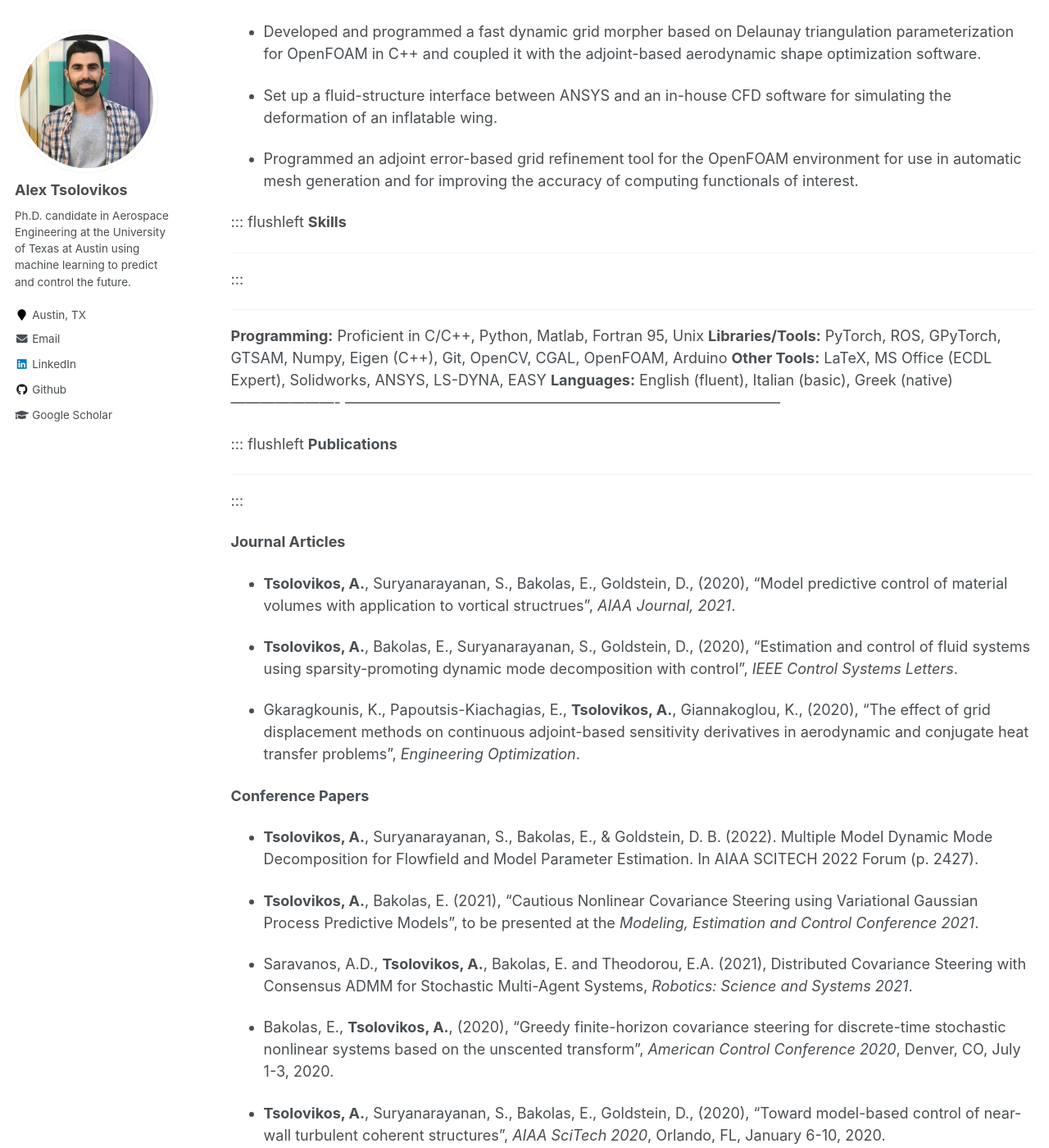
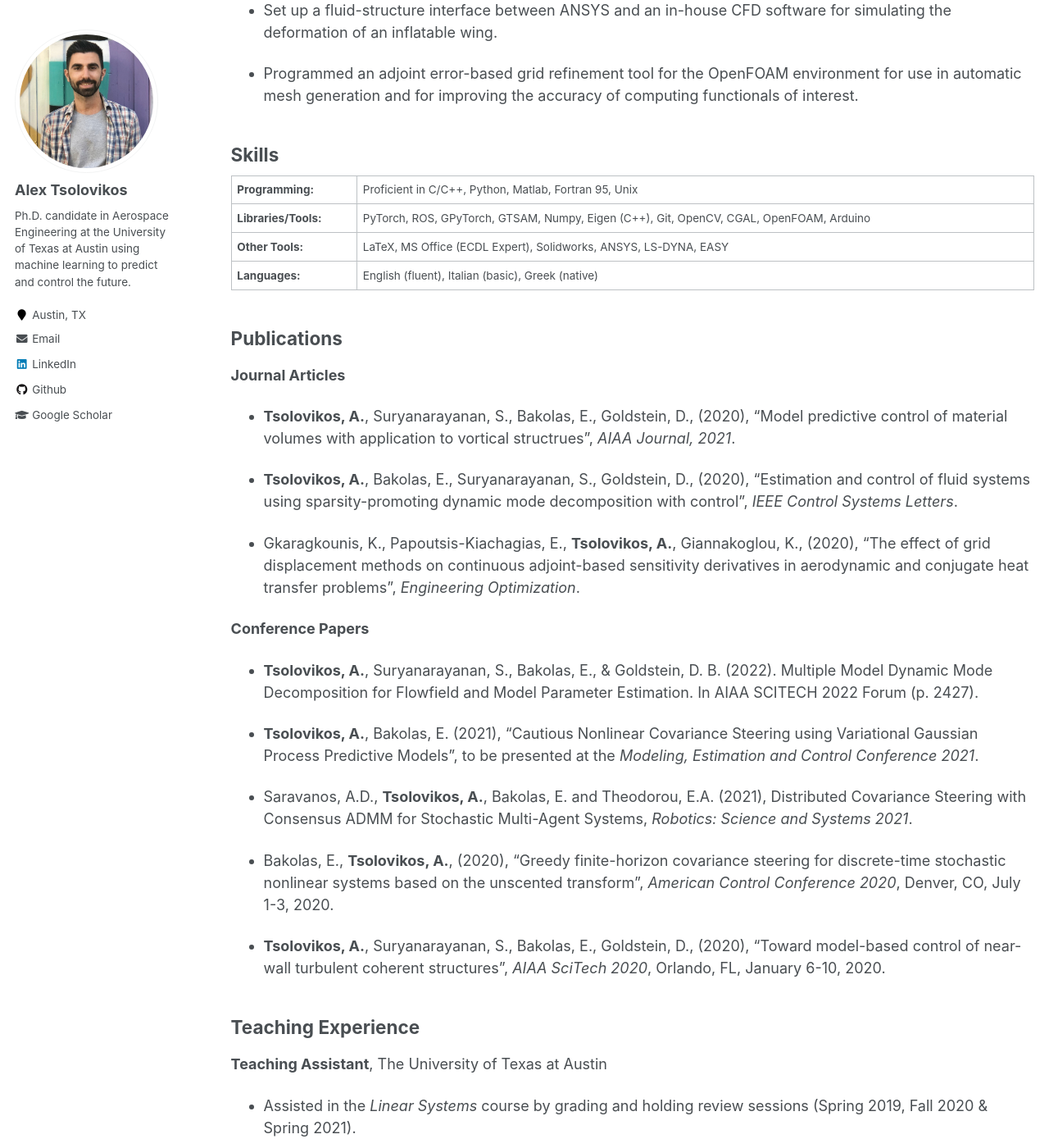
Before and after one commit to alextsolovikos/alextsolovikos.github.io, a Jekyll site: the page built from _pages/cv.md, in a window 1280 px wide and 1400 px high, scrolled down 2576 px. Shown: the whole window at 82% size. Built offline with Jekyll 4.4.1, drawn with Linux system fonts in a browser that asks for light colours; formulas are drawn with MathJax 3; some of the changed text lies outside the part shown.

Commit message:
Update cv.md

```diff
--- a/_pages/cv.md
+++ b/_pages/cv.md
@@ -46,11 +46,9 @@ Athens
     Parameterization -- Applications in the Adjoint-Based Aerodynamic
     Shape Optimization"*
 
-::: flushleft
+
 **Work Experience**
-
 ------------------------------------------------------------------------
-:::
 
 **Radar Machine Learning Intern**, Aptiv, Agoura Hills, CA
 
@@ -86,11 +84,9 @@ Athens
     vision, HD maps, GNSS, and odometry information, along with
     necessary data pipelines and visualization tools in Python.
 
-::: flushleft
+
 **Research Experience**
-
 ------------------------------------------------------------------------
-:::
 
 **Graduate Researcher**, The University of Texas at Austin
 
@@ -142,24 +138,18 @@ Athens
     OpenFOAM environment for use in automatic mesh generation and for
     improving the accuracy of computing functionals of interest.
 
-::: flushleft
 **Skills**
+------------------------------------------------------------------------
 
+| :---        |    :----   |
+|  **Programming:**      | Proficient in C/C++, Python, Matlab, Fortran 95, Unix |
+|  **Libraries/Tools:**  | PyTorch, ROS, GPyTorch, GTSAM, Numpy, Eigen (C++), Git, OpenCV, CGAL, OpenFOAM, Arduino |
+|  **Other Tools:**      | LaTeX, MS Office (ECDL Expert), Solidworks, ANSYS, LS-DYNA, EASY |
+|  **Languages:**        | English (fluent), Italian (basic), Greek (native) |
+
+
+**Publications**
 ------------------------------------------------------------------------
-:::
-
-  ---------------------- -----------------------------------------------------------------------------------------
-  **Programming:**       Proficient in C/C++, Python, Matlab, Fortran 95, Unix
-  **Libraries/Tools:**   PyTorch, ROS, GPyTorch, GTSAM, Numpy, Eigen (C++), Git, OpenCV, CGAL, OpenFOAM, Arduino
-  **Other Tools:**       LaTeX, MS Office (ECDL Expert), Solidworks, ANSYS, LS-DYNA, EASY
-  **Languages:**         English (fluent), Italian (basic), Greek (native)
-  ---------------------- -----------------------------------------------------------------------------------------
-
-::: flushleft
-**Publications**
-
-------------------------------------------------------------------------
-:::
 
 **Journal Articles**
 
@@ -203,11 +193,9 @@ Athens
     (2020), "Toward model-based control of near-wall turbulent coherent
     structures", *AIAA SciTech 2020*, Orlando, FL, January 6-10, 2020.
 
-::: flushleft
+
 **Teaching Experience**
-
 ------------------------------------------------------------------------
-:::
 
 **Teaching Assistant**, The University of Texas at Austin
 
@@ -223,11 +211,8 @@ Athens
 -   Assisted in the *Applied Aerodynamics* course by grading homework
     and holding office hours (Fall 2018).
 
-::: flushleft
 **Awards and Fellowships**
-
 ------------------------------------------------------------------------
-:::
 
 -   *"Graduate Dean's Prestigious Fellowship Supplement" Fellow
     (September 2020)*
```
Also changed, not shown: other parts of _pages/cv.md (+1 -1 lines).
